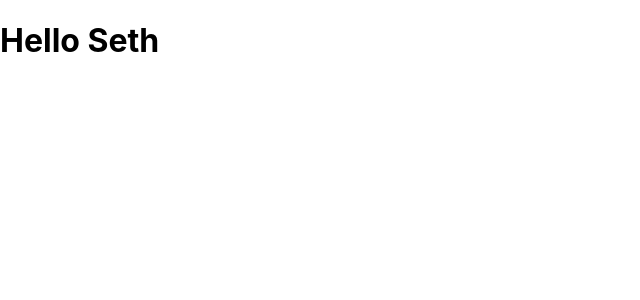
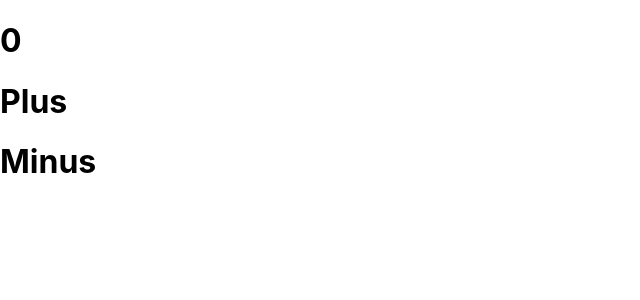
Before and after one commit to sz16900/react-api, a React (Create React App) app: page / in a window 1280 px wide. Shown: the top 300 px of the page, without its empty margins (0-640 px from the left). Built offline with nearby package versions, Linux system fonts and the light colour scheme.

Commit message:
add counter example component

```diff
--- a/src/App.js
+++ b/src/App.js
@@ -1,11 +1,13 @@
 import React from 'react';
 import HelloWorld from './Components/HelloWorld';
+import CounterExample from './Components/CounterExample';
 import './App.css';
 
 function App() {
   return (
     <div>
-      <HelloWorld name="Seth" />
+      {/* <HelloWorld name="Seth" /> */}
+      <CounterExample />
     </div>
   );
 }
--- /dev/null
+++ b/src/Components/CounterExample.js
@@ -0,0 +1,15 @@
+import React, { useState } from 'react';
+
+function CounterExample() {
+  const [count, setCount] = useState(0);
+
+  return (
+    <div>
+      <h1>{count}</h1>
+      <h1 onClick={() => setCount(count + 1)}>Plus</h1>
+      <h1 onClick={() => setCount(count - 1)}>Minus</h1>
+    </div>
+  );
+}
+
+export default CounterExample;
```
